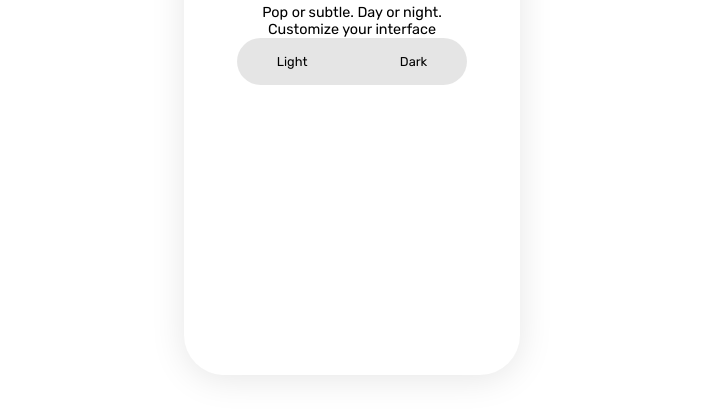
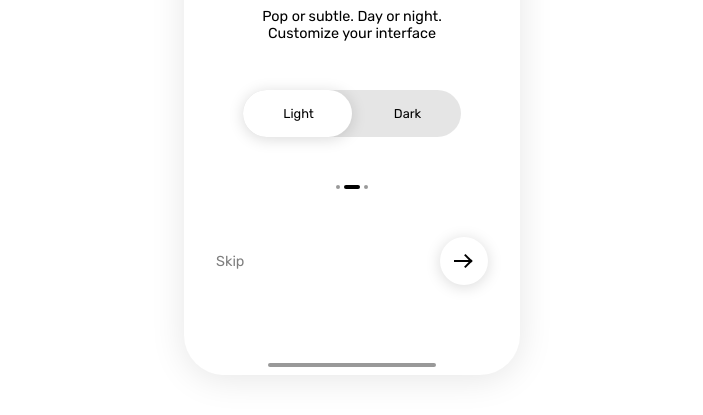
Before and after one commit to afferenslucem/dark-theme, a website built with webpack: page src/index.html in a window 1280 px wide. Shown: the part 385-800 px from the top of the page, without its empty margins (288-991 px from the left). Built offline with nearby package versions, Linux system fonts and the light colour scheme.

Commit message:
wip: theme

```diff
--- a/src/index.html
+++ b/src/index.html
@@ -21,18 +21,35 @@
 
         <div class="phone__content content">
             <div class="circle circle--small"></div>
+
             <div class="content__header">
                 Choose a style
             </div>
+
             <p class="content__description">
                 Pop or subtle. Day or night.
                 Customize your interface
             </p>
+
             <div class="content__switcher switcher">
                 <div class="switcher__mode" data-selected="true">Light</div>
                 <div class="switcher__mode">Dark</div>
             </div>
+
+            <div class="content__carousel"></div>
+
+            <div class="phone__navigation navigation">
+                <div class="navigation__skip">
+                    Skip
+                </div>
+
+                <div class="navigation__next">
+                    <div class="navigation__arrow"></div>
+                </div>
+            </div>
         </div>
+
+        <div class="phone__hidden-buttons"></div>
     </div>
 </body>
 </html>
--- a/src/index.js
+++ b/src/index.js
@@ -1 +1,3 @@
 import './styles.scss'
+
+console.log(window.matchMedia('(prefers-color-scheme: dark)'));
--- a/src/styles.scss
+++ b/src/styles.scss
@@ -52,7 +52,7 @@ body {
   height: 45rem;
   width: 21rem;
 
-  padding: 0.75rem 1.5rem;
+  padding: 1rem 2rem;
   border-radius: 2.5rem;
 
   box-shadow: 0 4px 35px rgba(0,0,0,.1);
@@ -103,11 +103,25 @@ body {
 
     align-items: center;
   }
+
+  &__hidden-buttons {
+    position: absolute;
+
+    bottom: 0.5rem;
+    left: 25%;
+
+    width: 50%;
+    height: 0.25rem;
+
+    border-radius: 0.125rem;
+
+    background-color: black;
+
+    opacity: 0.4;
+  }
 }
 
 .content {
-  width: 80%;
-
   &__header {
     font-size: 1.4rem;
     font-weight: bolder;
@@ -116,6 +130,8 @@ body {
   }
 
   &__description {
+    width: 80%;
+
     font-size: 0.9rem;
 
     margin-top: 1.5rem;
@@ -124,11 +140,52 @@ body {
   }
 
   &__switcher {
-    width: 100%;
+    cursor: pointer;
+
+    width: 80%;
+
+    margin-top: 3rem;
+  }
+
+  &__carousel {
+    width: 1rem;
+    height: 0.25rem;
+
+    margin: 3rem auto;
+
+    border-radius: 0.125rem;
+
+    background-color: black;
+
+    position: relative;
+
+    &::before, &::after {
+      width: 0.25rem;
+      height: 0.25rem;
+
+      content: ' ';
+      background-color: black;
+
+      border-radius: 0.125rem;
+
+      opacity: 0.4;
+
+      position: absolute;
+    }
+
+    &::before {
+      left: -0.5rem;
+    }
+
+    &::after {
+      right: -0.5rem;
+    }
   }
 }
 
 .switcher {
+  position: relative;
+
   display: flex;
   justify-content: space-between;
 
@@ -138,6 +195,85 @@ body {
   border-radius: 1.5rem;
 
   &__mode {
+    position: relative;
+
+    z-index: 1000;
+
     padding: 1rem 2.5rem;
   }
+
+  &::before {
+    content: ' ';
+
+    position: absolute;
+
+    width: 50%;
+    height: 100%;
+
+    border-radius: 1.5rem;
+
+    background-color: var(--background-color);
+
+    z-index: 100;
+
+    box-shadow: 0 2px 15px rgba(0,0,0,.15);
+  }
 }
+
+.navigation {
+  width: 100%;
+
+  display: flex;
+
+  justify-content: space-between;
+  align-items: center;
+
+  font-size: 0.9rem;
+
+  &__skip {
+    opacity: 0.5;
+  }
+
+  &__arrow {
+    position: relative;
+
+    height: 3rem;
+    width: 3rem;
+
+    border-radius: 50%;
+
+    box-shadow: 0 2px 15px rgba(0,0,0,.15);
+
+    &::before {
+      position: absolute;
+
+      top: 50%;
+      left: calc(50% + 0.125rem);
+
+      transform: translate(-75%, -50%);
+
+      border-top: 2px solid black;
+
+      width: 1rem;
+
+      content: ' ';
+    }
+
+    &::after {
+      position: absolute;
+
+      top: 50%;
+      left: calc(50% + 0.25rem);
+
+      transform: translate(-75%, -50%) rotate(135deg);
+
+      border-top: 2px solid black;
+      border-left: 2px solid black;
+
+      width: 0.5rem;
+      height: 0.5rem;
+
+      content: ' ';
+    }
+  }
+}
--- a/src/styles/colors.scss
+++ b/src/styles/colors.scss
@@ -4,4 +4,18 @@
 
   --background-color: #fff;
   --background-color-secondary: rgba(0, 0, 0, 0.1);
+
+  --toggle-color: #fff;
 }
+
+@media (prefers-color-scheme: dark) {
+  :root {
+    --primary-color: #8983F7;
+    --secondary-color: #A3DAFB;
+
+    --background-color: #26242E;;
+    --background-color-secondary: #34323D;
+
+    --toggle-color: #fff;
+  }
+}
```
